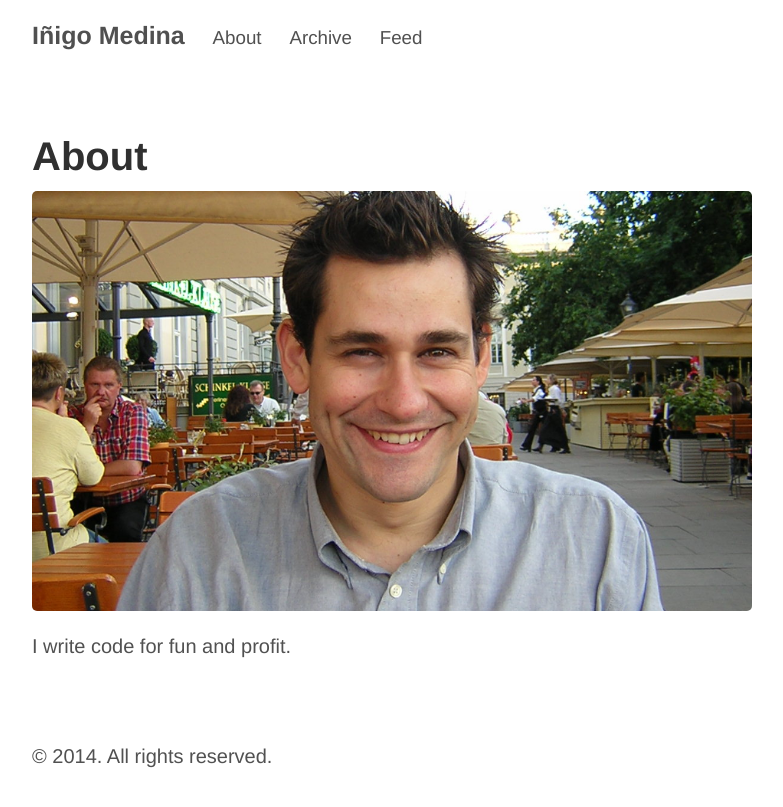
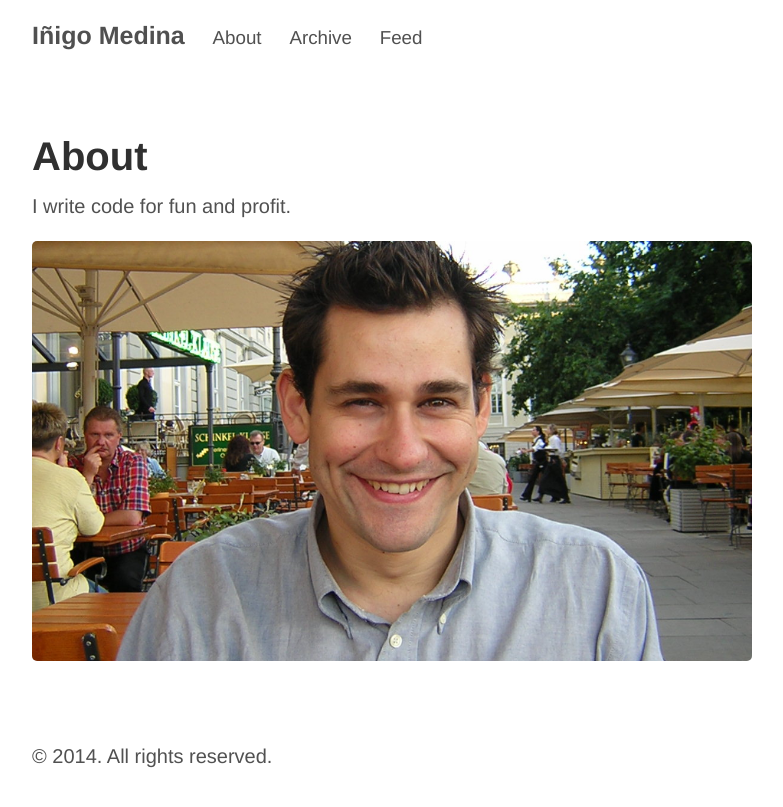
Before and after one commit to grosshat/grosshat.github.io, a Jekyll site: the page built from about.md, in a window 1280 px wide. Shown: the top 807 px of the page, without its empty margins (248-1031 px from the left). Built offline with Jekyll 4.4.1, drawn with Linux system fonts in a browser that asks for light colours; Markdown is read by kramdown in place of the engine named in the settings.

Commit message:
Update order on profile content.

```diff
--- a/about.md
+++ b/about.md
@@ -3,6 +3,6 @@ layout: page
 title: About
 ---
 
+I write code for fun and profit.
+
 ![Pic profile.](/assets/imedina-jekyll.png)
-
-I write code for fun and profit.
```
